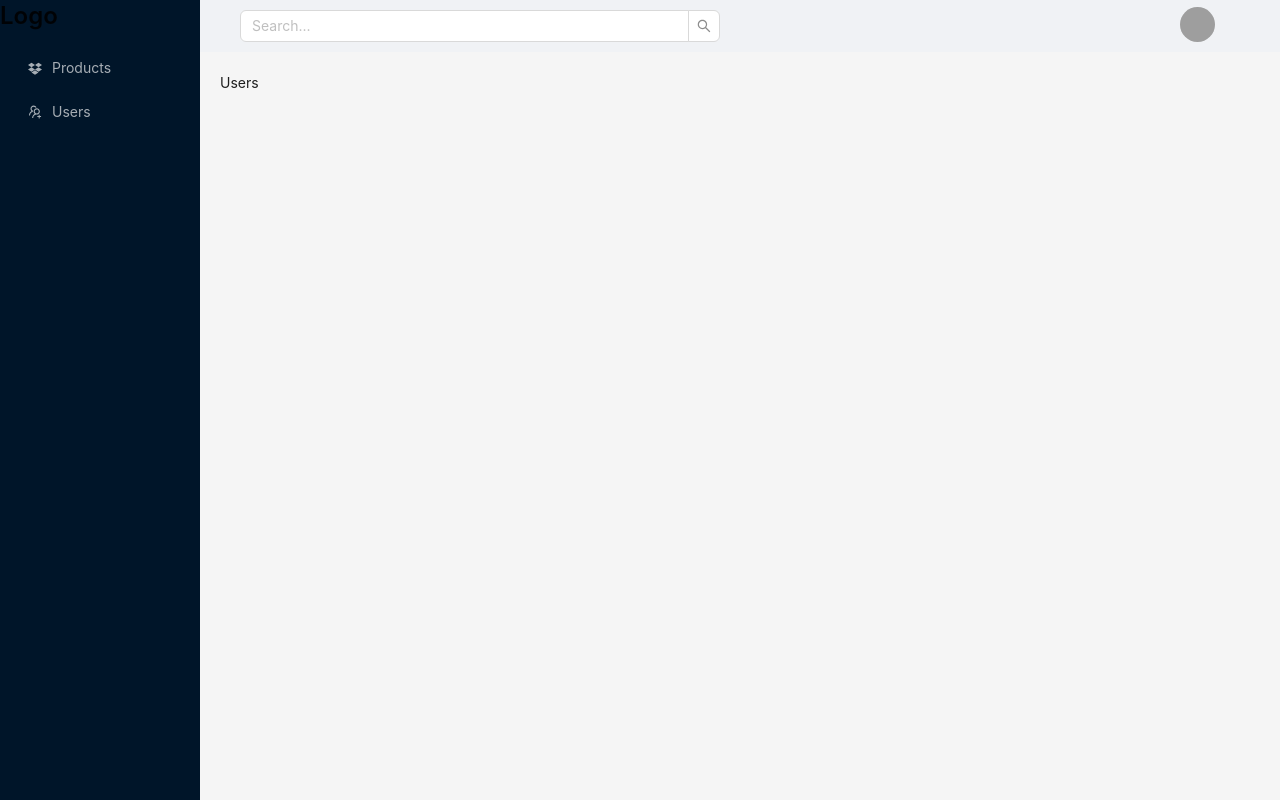
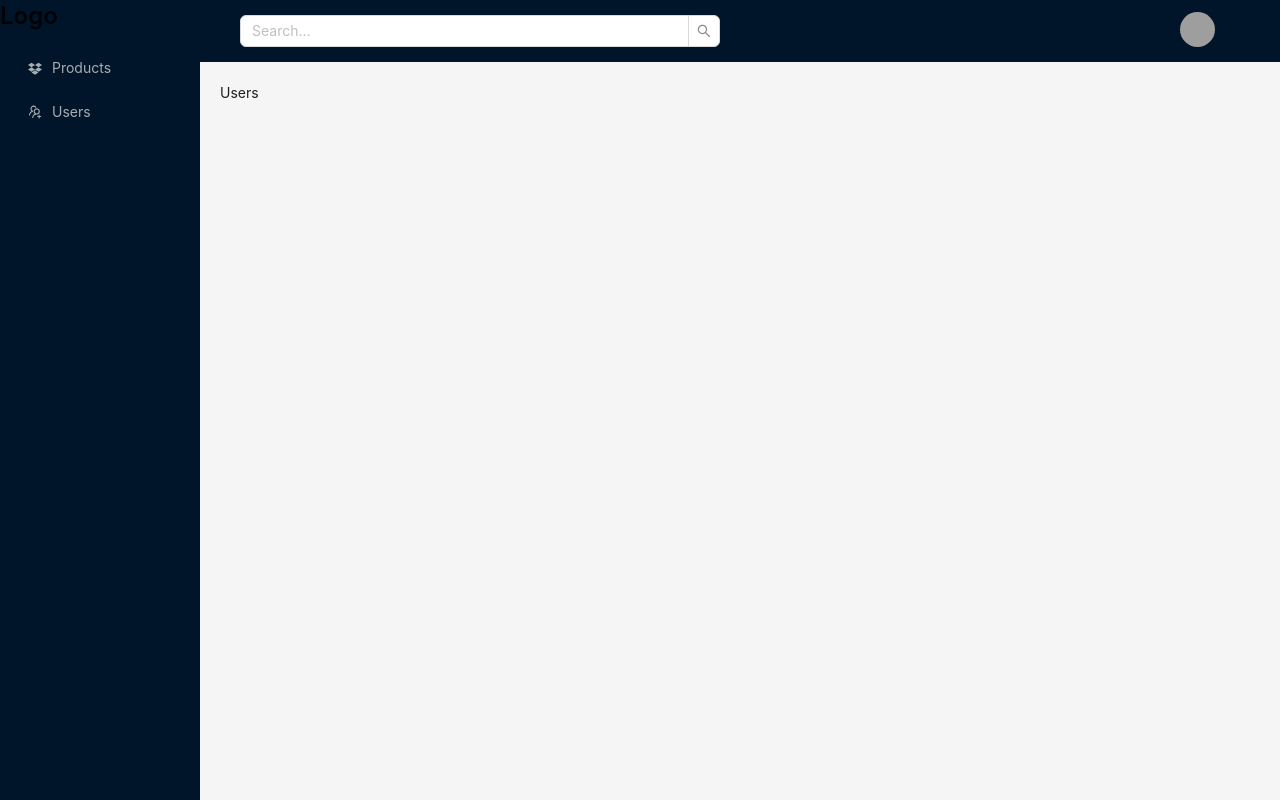
Before and after one commit to azizkhonnd/e-commerce-60--REAL-PROJECT, a React (Vite) app: page /dashboard/users in a window 1280 px wide. Built offline with nearby package versions, Linux system fonts and the light colour scheme; sample sign-in values are in the browser's storage; grey boxes are pictures that could not be loaded.

Commit message:
bug fixes

```diff
--- a/src/components/header/Header.jsx
+++ b/src/components/header/Header.jsx
@@ -63,8 +63,8 @@ const Header = () => {
       style={{
         display: "flex",
         justifyContent: "center",
-        padding: "10px 40px",
-        background: "#f0f2f5",
+        padding: "15px 40px",
+        background: "#001529",
         width: "100%",
         position: "relative",
       }}
```
